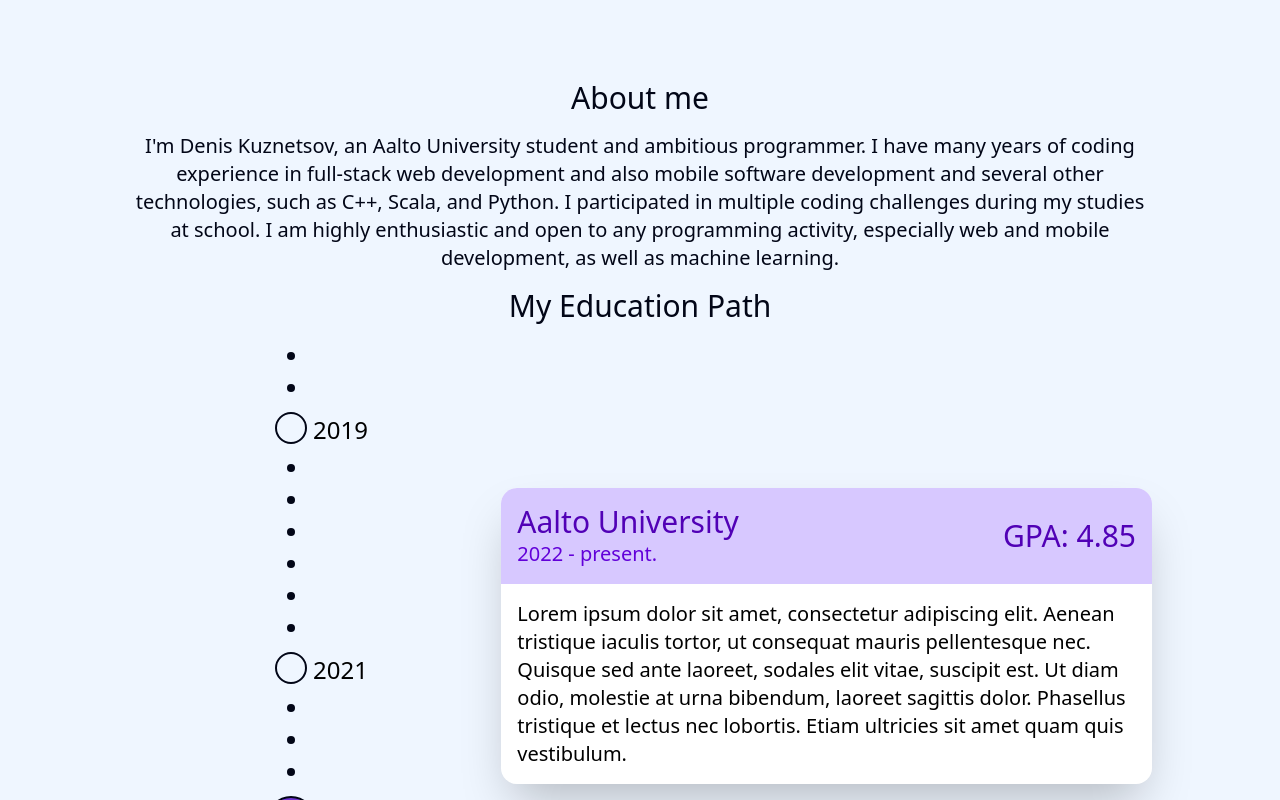
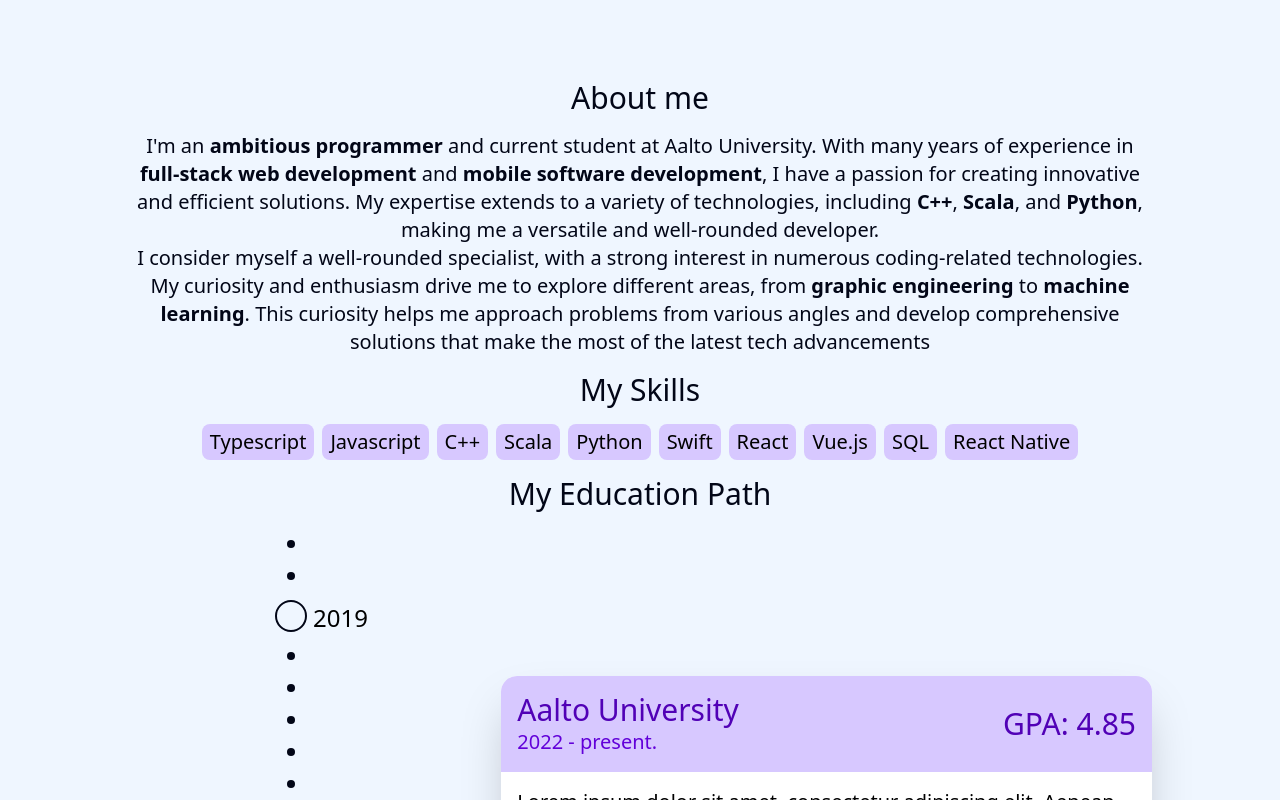
Before and after one commit to Dereden399/dereden399.github.io, a Vue app: page / in a window 1280 px wide. Shown: the part 720-1520 px from the top of the page. Built offline with nearby package versions, Linux system fonts and the light colour scheme.

Commit message:
About me text changes + my skills section

```diff
--- a/src/App.vue
+++ b/src/App.vue
@@ -7,15 +7,19 @@
 import ProjectsSection from './components/ProjectsSection.vue'
 import ContactsSection from './components/ContactsSection.vue'
 import Footer from './components/Footer.vue'
+import SkillsSection from './components/SkillsSection.vue'
 </script>
 
 <template>
   <Navbar />
   <div
     :style="`margin-top: ${navbarHeight};`"
-    class="flex w-full flex-col items-center justify-center"
+    class="relative flex w-full flex-col items-center justify-center overflow-hidden"
   >
-    <div class="3xl:max-w-[2400px] flex w-full flex-col items-center">
+    <div
+      class="absolute -right-[15%] -top-[5rem] -z-10 h-[15rem] w-[15rem] rounded-full bg-accent-50 md:-left-[8%] md:-top-[20rem] md:h-[30rem] md:w-[30rem] lg:h-[40rem] lg:w-[40rem]"
+    />
+    <div class="flex w-full flex-col items-center 3xl:max-w-[2400px]">
       <div
         class="flex w-full flex-col items-center justify-center gap-x-12 px-2 md:flex-row md:px-16"
         :style="`min-height: calc(100vh - ${navbarHeight});`"
@@ -25,11 +29,12 @@
       </div>
       <div class="flex w-full flex-col items-center p-2 lg:max-w-[80%] lg:p-0">
         <h1 id="aboutMe" class="text-3xl text-slate-950">About me</h1>
-        <p
-          class="3xl:text-2xl mt-2 text-center text-lg text-slate-950 md:mt-4 md:text-xl"
-        >
-          {{ aboutMeDescription }}
-        </p>
+        <div
+          class="mt-2 text-center text-lg text-slate-950 md:mt-4 md:text-xl 3xl:text-2xl"
+          v-html="aboutMeDescription"
+        />
+        <h1 class="mt-2 text-3xl text-slate-950 md:mt-4">My Skills</h1>
+        <SkillsSection />
         <h1 class="mt-2 text-3xl text-slate-950 md:mt-4">My Education Path</h1>
         <EducationTimeLine />
         <h1 id="projects" class="mt-2 text-3xl text-slate-950 md:mt-4">
--- /dev/null
+++ b/src/components/SkillsSection.vue
@@ -0,0 +1,16 @@
+<script setup lang="ts">
+import { mySkills } from '../constants.ts'
+</script>
+
+<template>
+  <div class="mt-4 flex flex-row gap-x-2">
+    <span
+      v-for="skill in mySkills"
+      :key="skill"
+      class="rounded-lg bg-accent-50 px-2 py-1 text-xl"
+      >{{ skill }}</span
+    >
+  </div>
+</template>
+
+<style scoped></style>
--- a/src/constants.ts
+++ b/src/constants.ts
@@ -4,15 +4,22 @@
 
 export const educationTimelineSize = 3000
 
-export const aboutMeDescription = `
-            I'm Denis Kuznetsov, an Aalto University student and ambitious
-            programmer. I have many years of coding experience in full-stack web
-            development and also mobile software development and several other
-            technologies, such as C++, Scala, and Python. I participated in
-            multiple coding challenges during my studies at school. I am highly
-            enthusiastic and open to any programming activity, especially web
-            and mobile development, as well as machine learning.
-`
+export const aboutMeDescription =
+  "<p>I'm an <b>ambitious programmer</b> and current student at Aalto University. With many years of experience in <b>full-stack web development</b> and <b>mobile software development</b>, I have a passion for creating innovative and efficient solutions. My expertise extends to a variety of technologies, including <b>C++</b>, <b>Scala</b>, and <b>Python</b>, making me a versatile and well-rounded developer.</p>" +
+  '<p>I consider myself a well-rounded specialist, with a strong interest in numerous coding-related technologies. My curiosity and enthusiasm drive me to explore different areas, from <b>graphic engineering</b> to <b>machine learning</b>. This curiosity helps me approach problems from various angles and develop comprehensive solutions that make the most of the latest tech advancements</p>'
+
+export const mySkills = [
+  'Typescript',
+  'Javascript',
+  'C++',
+  'Scala',
+  'Python',
+  'Swift',
+  'React',
+  'Vue.js',
+  'SQL',
+  'React Native'
+]
 
 export interface SchoolType {
   name: string
```
Also changed, not shown: .prettierrc.cjs.
